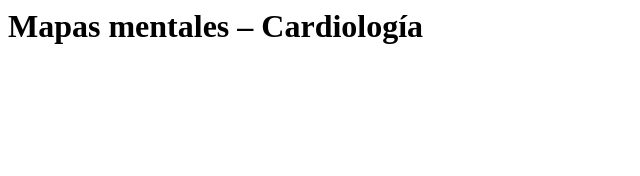
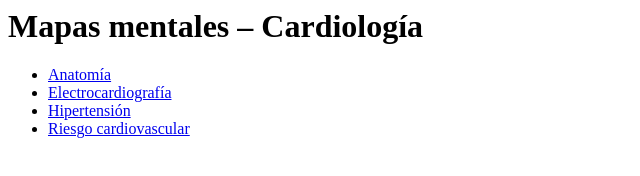
Before and after one commit to iliayaylin-collab/mp, a plain HTML site: page index.html in a window 1280 px wide. Shown: the whole page, without its empty margins (0-640 px from the left). Drawn offline with Linux system fonts and the light colour scheme.

Commit message:
Update index.html

```diff
--- a/index.html
+++ b/index.html
@@ -1,5 +1,11 @@
 <html>
   <body>
     <h1>Mapas mentales – Cardiología</h1>
+    <ul>
+      <li><a href="anatomia.html">Anatomía</a></li>
+      <li><a href="electrocardiografia.html">Electrocardiografía</a></li>
+      <li><a href="hipertension.html">Hipertensión</a></li>
+      <li><a href="riesgocardiovascular.html">Riesgo cardiovascular</a></li>
+    </ul>
   </body>
 </html>
```
